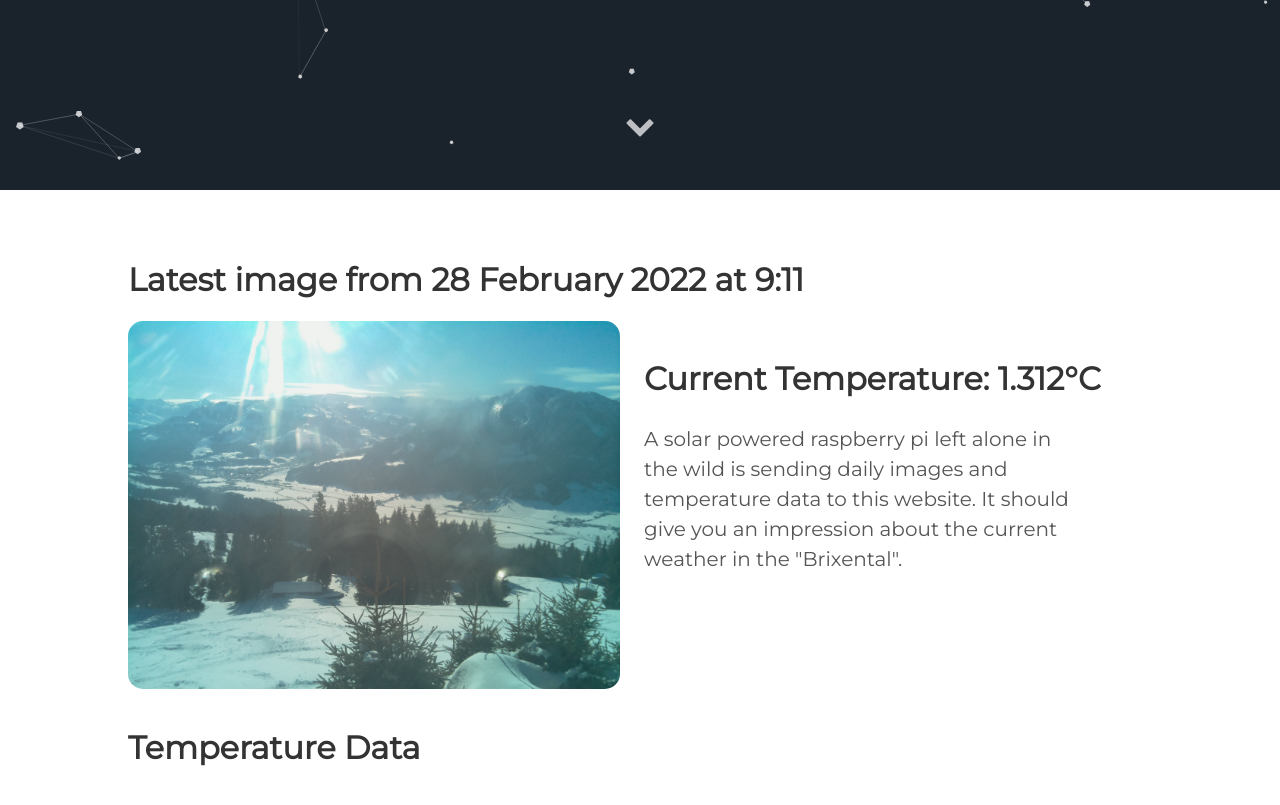
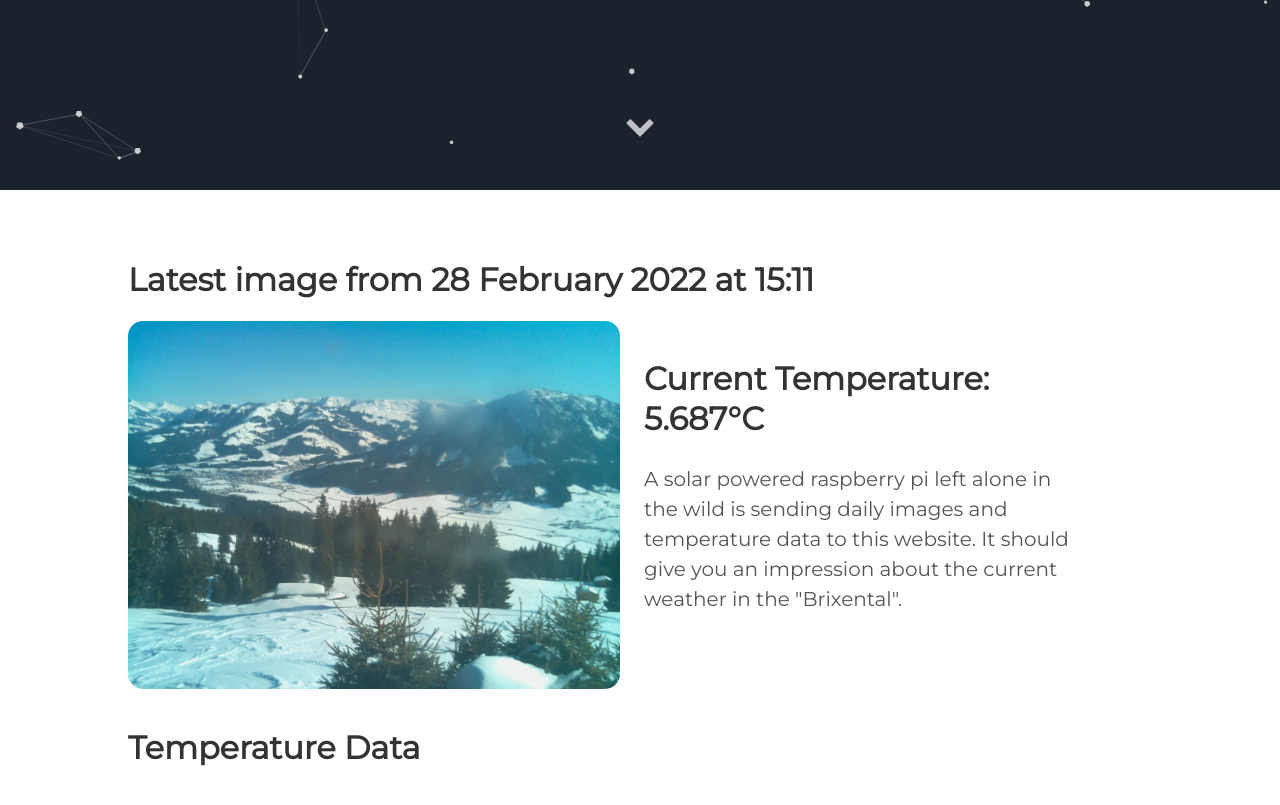
Before and after one commit to vektorious/vektorious.github.io, a Jekyll site: the page built from resources/huette.md, in a window 1280 px wide and 900 px high, scrolled down 710 px. Shown: the top 805 px of the window. Built offline with Jekyll 4.4.1, drawn with Linux system fonts in a browser that asks for light colours.

Commit message:
I'm a bot beep boop

```diff
--- a/resources/huette.md
+++ b/resources/huette.md
@@ -6,13 +6,13 @@ image: '/assets/img/'
 description: 'Live image from the Austrian alps'
 twitter_text: ' '
 ---
-## Latest image from 28 February 2022 at  9:11
+## Latest image from 28 February 2022 at 15:11
 <div class="huette">
   <div class="huette-image">
     <img src="{{ "/assets/img/huette.jpg" | prepend: site.baseurl }}">
   </div>
   <div class="huette-text">
-        <h2>Current Temperature: 1.312°C</h2>
+        <h2>Current Temperature: 5.687°C</h2>
         <p>A solar powered raspberry pi left alone in the wild is sending daily images and temperature data to this website. It should give you an impression about the current weather in the "Brixental".</p>
 
   </div>
```
Also changed, not shown: rpi-script/2022-02-28_150950.txt (renamed from rpi-script/2022-02-28_090949.txt, +5 -5 lines), rpi-script/huette.md (+2 -2 lines), assets/img/huette.jpg, assets/img/temp_plot.png, rpi-script/temp_plot.png, 1 other file.
